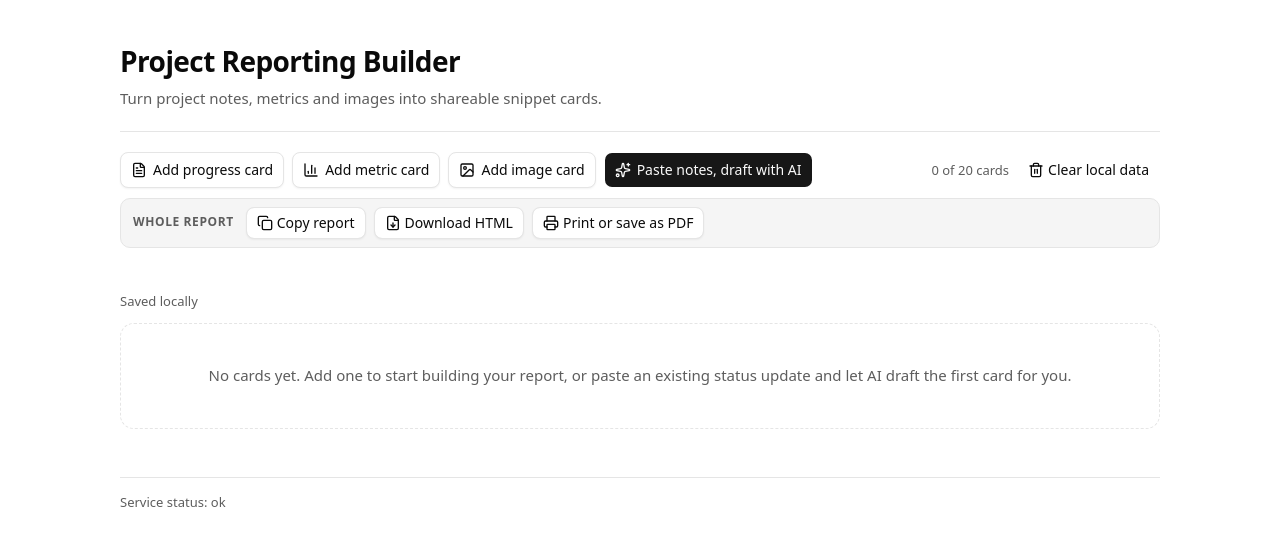
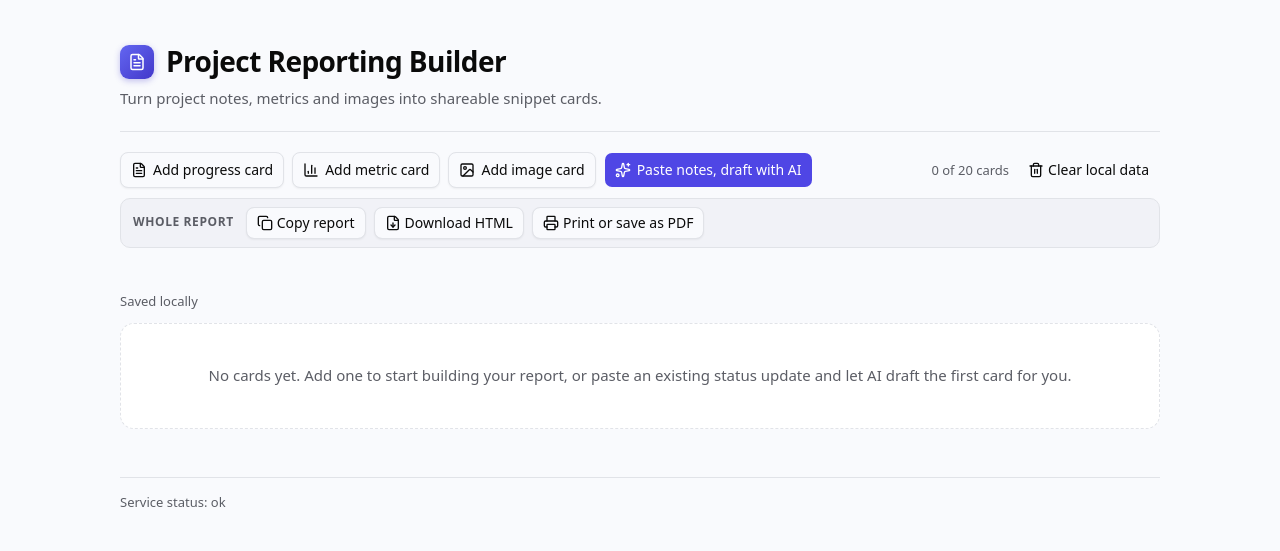
Before and after one commit to maxwellzhang-dev/project-reporting-builder, a FastAPI app: page / in a window 1280 px wide. Shown: the top 551 px of the page. Run offline with FastAPI, Linux system fonts and the light colour scheme.

Commit message:
Give the palette an accent and the statuses their own colours
Basecoat's default is black, white and grey. The primary action and focus
ring are now indigo, neutrals carry a slight cool tint so white cards lift off
the page, and the header has a small mark.

Each of the seven statuses has its own colour, as text on a 10% tint of
itself. The label is still always shown, so colour is never the only signal
(docs/scope §3). The email template uses the same values; they are hex rather
than oklch because mail clients do not support oklch. The mark is hidden in
print, where backgrounds are dropped and it would be a blank square.

180 tests pass. axe run by hand with all seven statuses rendered, in light
and dark mode: no violations.

Co-Authored-By: Claude Opus 5.5 <noreply@anthropic.com>

```diff
--- a/app/static/css/app.css
+++ b/app/static/css/app.css
@@ -10,23 +10,58 @@
  * so contrast is still checked in one place (docs/architecture §11).
  */
 :root {
+  /* Palette: Basecoat's neutral greys with a cool tint, and one indigo accent
+     for the primary action and focus. Hex rather than oklch where a colour
+     also appears in the email template, since mail clients lack oklch. */
+  --background: oklch(0.985 0.004 275);
+  --card: #ffffff;
+  --muted: oklch(0.962 0.007 275);
+  --border: oklch(0.915 0.008 275);
+  --input: oklch(0.9 0.008 275);
+  --primary: #4f46e5;
+  --primary-foreground: #ffffff;
+  --ring: #6366f1;
   /* Basecoat's muted text is about 4.3:1 on its own muted surface; this
      darker grey keeps small print at AA on both white and the sunken panel. */
-  --muted-foreground: oklch(0.48 0 0);
-  --status-in-progress: #1f4d7a;
+  --muted-foreground: oklch(0.48 0.012 275);
   --danger-ink: oklch(0.5 0.2 27);
   --warning-line: #8a6d00;
   --warning-fill: rgb(138 109 0 / 10%);
+  /* One colour per status. Each is at least 4.5:1 on its own 10% tint, and
+     the label is always shown too, so colour is never the only signal
+     (docs/scope §3). The same values are in templates/email/card.html. */
+  --status-proposed: #52525b;
+  --status-under_review: #854d0e;
+  --status-cleared_to_start: #075985;
+  --status-in_progress: #4338ca;
+  --status-completed: #166534;
+  --status-on_hold: #9a3412;
+  --status-cancelled: #b91c1c;
   /* Read by export-image.js for the border of a card saved on its own. */
   --line: var(--border);
   --page-width: 1040px;
 }
 .dark {
-  --muted-foreground: oklch(0.72 0 0);
-  --status-in-progress: #8fbae6;
+  --background: oklch(0.155 0.01 275);
+  --card: oklch(0.2 0.012 275);
+  --muted: oklch(0.235 0.012 275);
+  --border: oklch(1 0 0 / 10%);
+  --input: oklch(1 0 0 / 15%);
+  /* Indigo light enough to carry dark text; white on it would fail AA. */
+  --primary: #818cf8;
+  --primary-foreground: #0f0e2a;
+  --ring: #818cf8;
+  --muted-foreground: oklch(0.72 0.01 275);
   --danger-ink: oklch(0.75 0.16 22);
   --warning-line: #e8c34a;
   --warning-fill: rgb(232 195 74 / 12%);
+  --status-proposed: #d4d4d8;
+  --status-under_review: #fcd34d;
+  --status-cleared_to_start: #7dd3fc;
+  --status-in_progress: #a5b4fc;
+  --status-completed: #86efac;
+  --status-on_hold: #fdba74;
+  --status-cancelled: #fca5a5;
 }
 
 body {
@@ -46,6 +81,19 @@ h3, h4 { font-weight: 600; }
 
 .page__header, main, .page__footer { max-width: var(--page-width); margin-inline: auto; }
 .page__header { padding-bottom: 20px; border-bottom: 1px solid var(--border); }
+.page__brand { display: flex; align-items: center; gap: 12px; margin-bottom: 4px; }
+.page__brand h1 { margin: 0; }
+.page__mark {
+  display: grid;
+  place-items: center;
+  width: 34px; height: 34px;
+  flex-shrink: 0;
+  border-radius: 9px;
+  background: linear-gradient(135deg, #6366f1, #4338ca);
+  color: #ffffff;
+  box-shadow: 0 2px 6px rgb(67 56 202 / 30%);
+}
+.page__mark svg { width: 18px; height: 18px; }
 .page__lead { color: var(--muted-foreground); margin: 0; }
 .page__note {
   color: var(--muted-foreground);
@@ -60,7 +108,7 @@ h3, h4 { font-weight: 600; }
 /* Focus must stay visible everywhere (docs/test_plan §9). Basecoat's own ring
    is a soft halo; this outline is the one that is guaranteed to show. */
 :focus-visible {
-  outline: 2px solid var(--foreground);
+  outline: 2px solid var(--ring);
   outline-offset: 2px;
 }
 /* A text field already shows where typing goes, so a hairline is enough and
@@ -124,12 +172,19 @@ h3, h4 { font-weight: 600; }
   align-items: center;
   gap: 6px;
   padding: 1px 10px;
-  border: 1px solid var(--border);
+  border: 1px solid color-mix(in srgb, currentColor 28%, transparent);
   border-radius: 999px;
+  background: color-mix(in srgb, currentColor 10%, transparent);
   font-size: 12px;
   font-weight: 600;
-  color: var(--status-in-progress);
+  color: var(--status-in_progress);
 }
+.card__status[data-status="proposed"] { color: var(--status-proposed); }
+.card__status[data-status="under_review"] { color: var(--status-under_review); }
+.card__status[data-status="cleared_to_start"] { color: var(--status-cleared_to_start); }
+.card__status[data-status="completed"] { color: var(--status-completed); }
+.card__status[data-status="on_hold"] { color: var(--status-on_hold); }
+.card__status[data-status="cancelled"] { color: var(--status-cancelled); }
 .card__status-dot {
   width: 7px; height: 7px;
   border-radius: 50%;
@@ -317,6 +372,8 @@ dialog::backdrop { background: rgb(0 0 0 / 50%); }
   .skip-link,
   /* A product tagline belongs on the page, not in a printed report. */
   .page__lead,
+  /* Print drops backgrounds by default, which would leave a blank square. */
+  .page__mark,
   .page__footer,
   dialog { display: none !important; }
 
--- a/app/templates/index.html
+++ b/app/templates/index.html
@@ -18,7 +18,10 @@
   <a class="skip-link" href="#main">Skip to content</a>
 
   <header class="page__header">
-    <h1>{{ app_name }}</h1>
+    <div class="page__brand">
+      <span class="page__mark" aria-hidden="true">{{ icon("file-text") }}</span>
+      <h1>{{ app_name }}</h1>
+    </div>
     <p class="page__lead">
       Turn project notes, metrics and images into shareable snippet cards.
     </p>
```
Also changed, not shown: app/templates/email/card.html (+6 -1 lines), tests/integration/test_app.py (+1 -1 lines).
